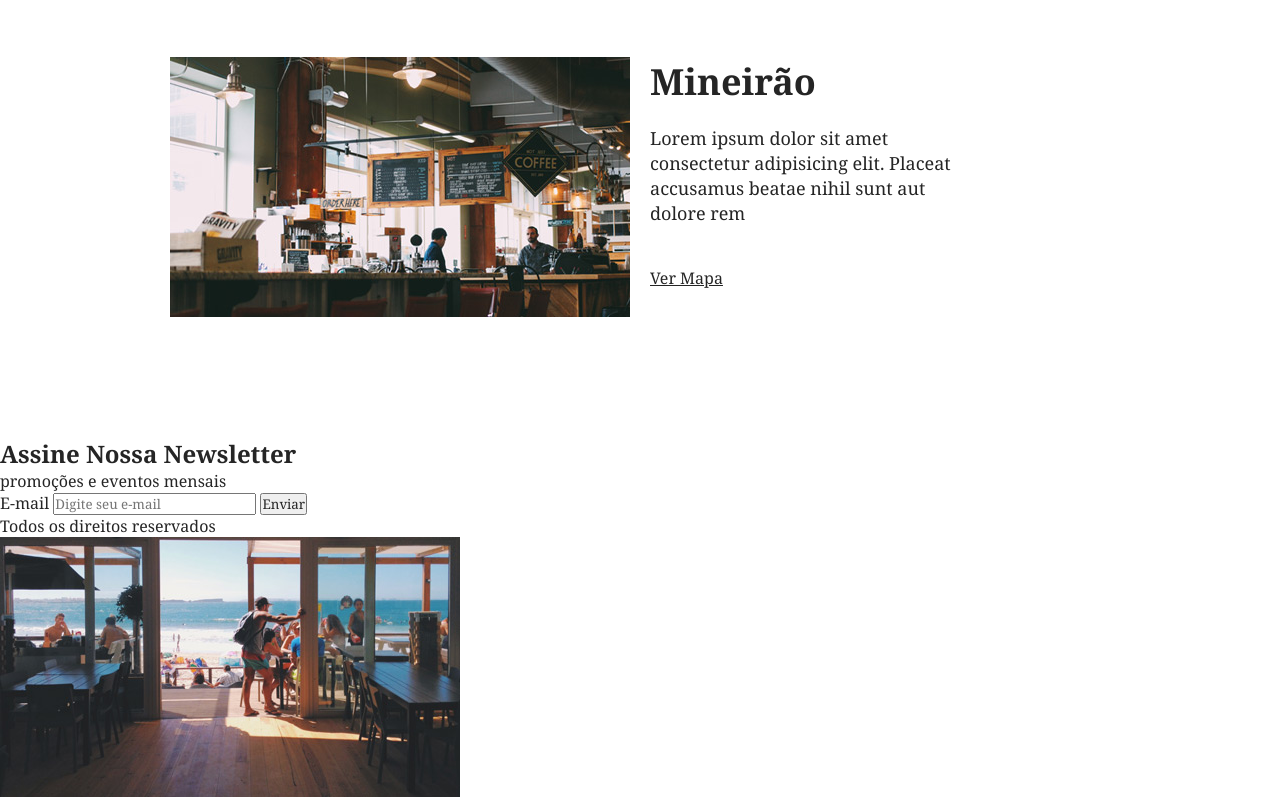
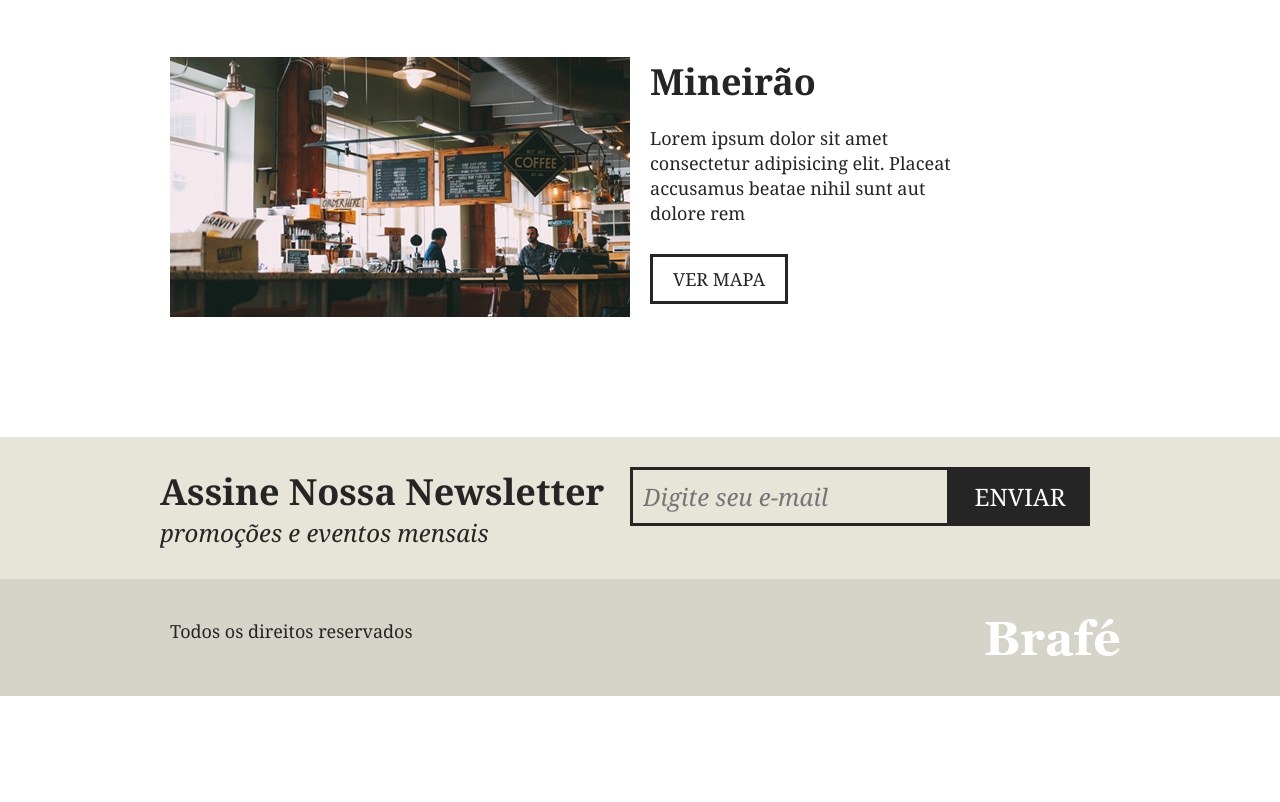
Before and after one commit to guih58/brafe-puro, a plain HTML site: page index.html in a window 1280 px wide. Shown: the part 2499-3301 px from the top of the page. After the commit the page ends 3195 px from the top, so only its background shows below. Drawn offline with Linux system fonts and the light colour scheme.

Commit message:
finalizando a estrutura e o estilos

```diff
--- a/css/style.css
+++ b/css/style.css
@@ -5,6 +5,7 @@
     padding: 0;
     font-family: Georgia, 'Times New Roman', Times, serif;
     color: #252525;
+    box-sizing: border-box;
 }
 /*Menu*/
 .menu{
@@ -226,3 +227,97 @@ border-bottom: solid 3px #d6d3c8;
     max-width: 320px;
     margin-bottom: 40px;
 }
+.locais-item a{
+    font-size:  1.125em;
+    text-transform: uppercase;
+    text-decoration: none;
+    border: 3px solid;
+    color: #252525;
+    padding: 10px 20px;
+}
+/*assine*/
+.assine{
+    background-color: #e7e4d8;
+    padding: 30px 0;
+}
+.assine-container{
+    max-width: 960px;
+    margin: 0 auto;
+
+
+}
+.assine-container::after , .assine-container::before{
+    content: "";
+    display: table;
+    clear: both;
+}
+
+.assine-info{
+  width: 460px;
+  width: 0 10px ;
+  float: left;
+
+}
+.assine-info h2{
+    font-size: 2.25em;
+
+}
+.assine-info p{
+    font-size: 1.5em;
+    font-style: italic;
+}
+.assine form{
+    width: 460px ;
+    margin: 0 10px;
+    float: left;
+
+}
+.assine form label{
+   display: none;
+   margin: 10px 10px 0 10px;
+}
+.assine input{
+    width: 320px;
+    border:  3px solid #252525;
+    background: none;
+    font-size: 1.5em;
+    font-style: italic;
+    font-family: Georgia, 'Times New Roman', Times, serif;
+    padding: 10px;
+    float: left;
+}
+.assine button{
+    font-size: 1.5em;
+    background-color: #252525;
+    font-family: Georgia, 'Times New Roman', Times, serif;
+    text-transform: uppercase;
+    width: 140px;
+    padding: 13px;
+    color: #fff;
+    border: none;
+    cursor: pointer;
+
+}
+/*footer*/
+.footer{
+  background-color: #d6d3c8;
+  padding: 40px 0;
+}
+.footer-container{
+  max-width: 960px;
+  margin: 0 auto;
+}
+.footer-container::after , .footer-container::before{
+    content: "";
+    display: table;
+    clear: both;
+}
+.footer p{
+    float: left;
+    margin: 0 10px;
+    font-size: 1.125em;
+    line-height: 1.4em
+}
+.footer img{
+    float: right;
+}
--- a/index.html
+++ b/index.html
@@ -119,9 +119,9 @@
       </div>
     </section>
 
-    <section>
-      <div>
-        <div>
+    <section class="assine">
+      <div class="assine-container">
+        <div class="assine-info">
           <h2>Assine Nossa Newsletter</h2>
           <p>promoções e eventos mensais</p>
         </div>
@@ -132,10 +132,10 @@
         </form>
       </div>
     </section>
-    <footer>
-      <div>
+    <footer class="footer">
+      <div class="footer-container">
         <p>Todos os direitos reservados</p>
-        <img src="./img/botafogo.jpg" alt="brafe" />
+        <img src="./img/brafe.png" alt="brafe" />
       </div>
     </footer>
   </body>
```
